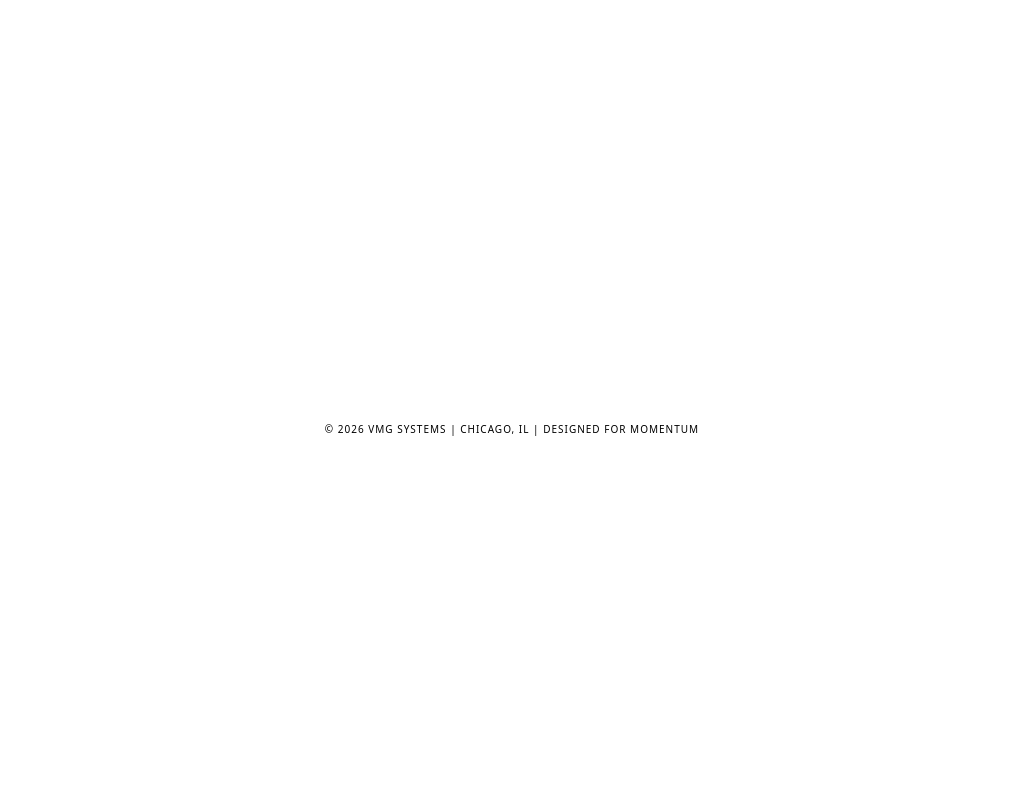
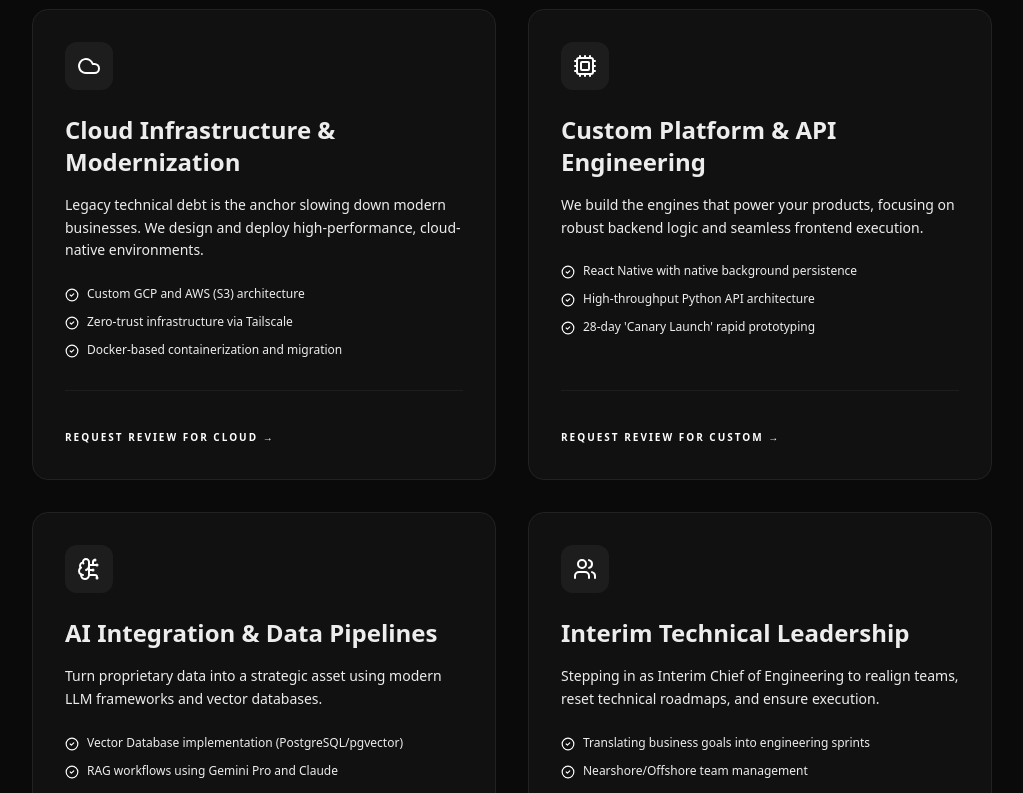
Before and after one commit to vmgsystems/my-portfolio, a Next.js app: page /consulting in a window 1280 px wide. Before the commit this address had no page. Shown: the part 427-1220 px from the top of the page, without its empty margins (128-1151 px from the left). Before the commit the page ends 912 px from the top, so only its background shows below. Built offline with nearby package versions, Linux system fonts and the light colour scheme.

Commit message:
Add Consulting page and layout refinements

```diff
--- /dev/null
+++ b/src/app/consulting/page.tsx
@@ -0,0 +1,126 @@
+"use client";
+
+import { motion } from "framer-motion";
+import {
+  Cloud,
+  Cpu,
+  BrainCircuit,
+  Users,
+  CheckCircle2,
+  ArrowLeft
+} from "lucide-react";
+import Link from "next/link";
+
+const services = [
+  {
+    title: "Cloud Infrastructure & Modernization",
+    icon: <Cloud className="text-white" />,
+    description: "Legacy technical debt is the anchor slowing down modern businesses. We design and deploy high-performance, cloud-native environments.",
+    details: [
+      "Custom GCP and AWS (S3) architecture",
+      "Zero-trust infrastructure via Tailscale",
+      "Docker-based containerization and migration"
+    ]
+  },
+  {
+    title: "Custom Platform & API Engineering",
+    icon: <Cpu className="text-white" />,
+    description: "We build the engines that power your products, focusing on robust backend logic and seamless frontend execution.",
+    details: [
+      "React Native with native background persistence",
+      "High-throughput Python API architecture",
+      "28-day 'Canary Launch' rapid prototyping"
+    ]
+  },
+  {
+    title: "AI Integration & Data Pipelines",
+    icon: <BrainCircuit className="text-white" />,
+    description: "Turn proprietary data into a strategic asset using modern LLM frameworks and vector databases.",
+    details: [
+      "Vector Database implementation (PostgreSQL/pgvector)",
+      "RAG workflows using Gemini Pro and Claude",
+      "Voice-Recognized Data Analysis methodologies"
+    ]
+  },
+  {
+    title: "Interim Technical Leadership",
+    icon: <Users className="text-white" />,
+    description: "Stepping in as Interim Chief of Engineering to realign teams, reset technical roadmaps, and ensure execution.",
+    details: [
+      "Translating business goals into engineering sprints",
+      "Nearshore/Offshore team management",
+      "Rigorous code-quality standards enforcement"
+    ]
+  }
+];
+
+const container = {
+  hidden: { opacity: 0 },
+  show: {
+    opacity: 1,
+    transition: { staggerChildren: 0.15 }
+  }
+};
+
+const item = {
+  hidden: { y: 20, opacity: 0 },
+  show: { y: 0, opacity: 1 }
+};
+
+export default function Consulting() {
+  return (
+    <main className="min-h-screen p-8 md:p-12 lg:p-24 max-w-6xl mx-auto pt-32">
+      <motion.div
+        variants={container}
+        initial="hidden"
+        animate="show"
+      >
+        <motion.div variants={item} className="mb-16">
+          <Link href="/" className="inline-flex items-center gap-2 text-muted hover:text-white transition-colors text-sm font-bold tracking-widest uppercase mb-8">
+            <ArrowLeft size={16} /> Back to Architecture
+          </Link>
+          <h1 className="text-4xl md:text-6xl font-bold tracking-tight mb-4">
+            VMG Systems | <br/>
+            <span className="text-muted text-3xl md:text-4xl">Technical Consulting & Architecture</span>
+          </h1>
+          <p className="text-muted text-lg leading-relaxed max-w-2xl">
+            At VMG Systems, we specialize in bridging the gap between ambitious product vision and production-ready, highly resilient infrastructure. We architect "Clean Slate" solutions designed for scale, speed, and absolute stability.
+          </p>
+        </motion.div>
+
+        <div className="grid grid-cols-1 md:grid-cols-2 gap-8">
+          {services.map((service, index) => (
+            <motion.div
+              key={index}
+              variants={item}
+              className="glass-card flex flex-col justify-between group"
+            >
+              <div>
+                <div className="p-3 rounded-xl bg-white/5 w-fit mb-6 group-hover:bg-white/10 transition-colors">
+                  {service.icon}
+                </div>
+                <h3 className="text-2xl font-bold mb-4">{service.title}</h3>
+                <p className="text-muted text-sm leading-relaxed mb-6">
+                  {service.description}
+                </p>
+                <ul className="space-y-3">
+                  {service.details.map((detail, idx) => (
+                    <li key={idx} className="flex items-start gap-2 text-xs font-mono text-muted">
+                      <CheckCircle2 size={14} className="text-white mt-0.5" />
+                      {detail}
+                    </li>
+                  ))}
+                </ul>
+              </div>
+              <div className="mt-8 pt-8 border-t border-white/5">
+                <Link href="/contact" className="text-[10px] font-bold uppercase tracking-[0.2em] text-white hover:underline underline-offset-4">
+                  Request Review for {service.title.split(' ')[0]} →
+                </Link>
+              </div>
+            </motion.div>
+          ))}
+        </div>
+      </motion.div>
+    </main>
+  );
+}
```
Also changed, not shown: 1 other file (tests, documents, lock files or other folders).
